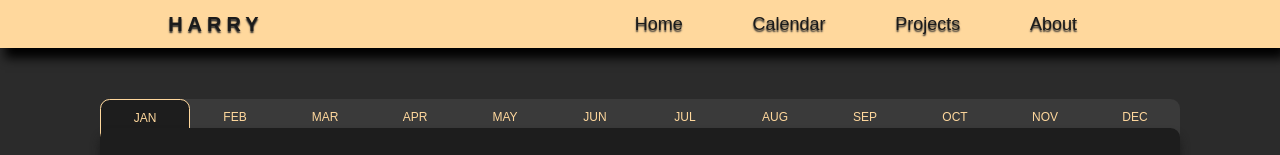
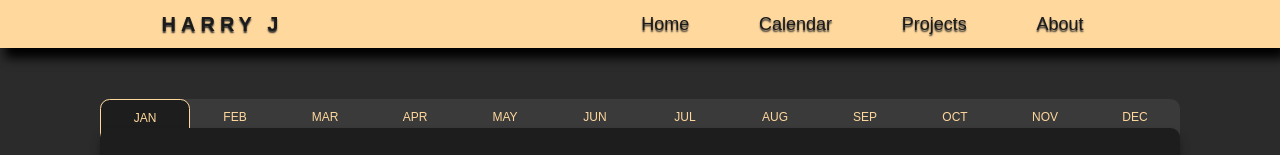
Before and after one commit to MindlessCode/hj-calendar, a React (Create React App) app: page / in a window 1280 px wide. Shown: the top 155 px of the page. Built offline with nearby package versions, Linux system fonts and the light colour scheme.

Commit message:
Update App.js

```diff
--- a/src/App.js
+++ b/src/App.js
@@ -23,7 +23,7 @@ const App = () => {
             />
                     <nav>
                         <div className="logo">
-                            <h4>HARRY</h4>
+                            <h4>HARRY J</h4>
                         </div>
                         <ul className="nav-links" ref={styleRef}>
                             <li>
```
